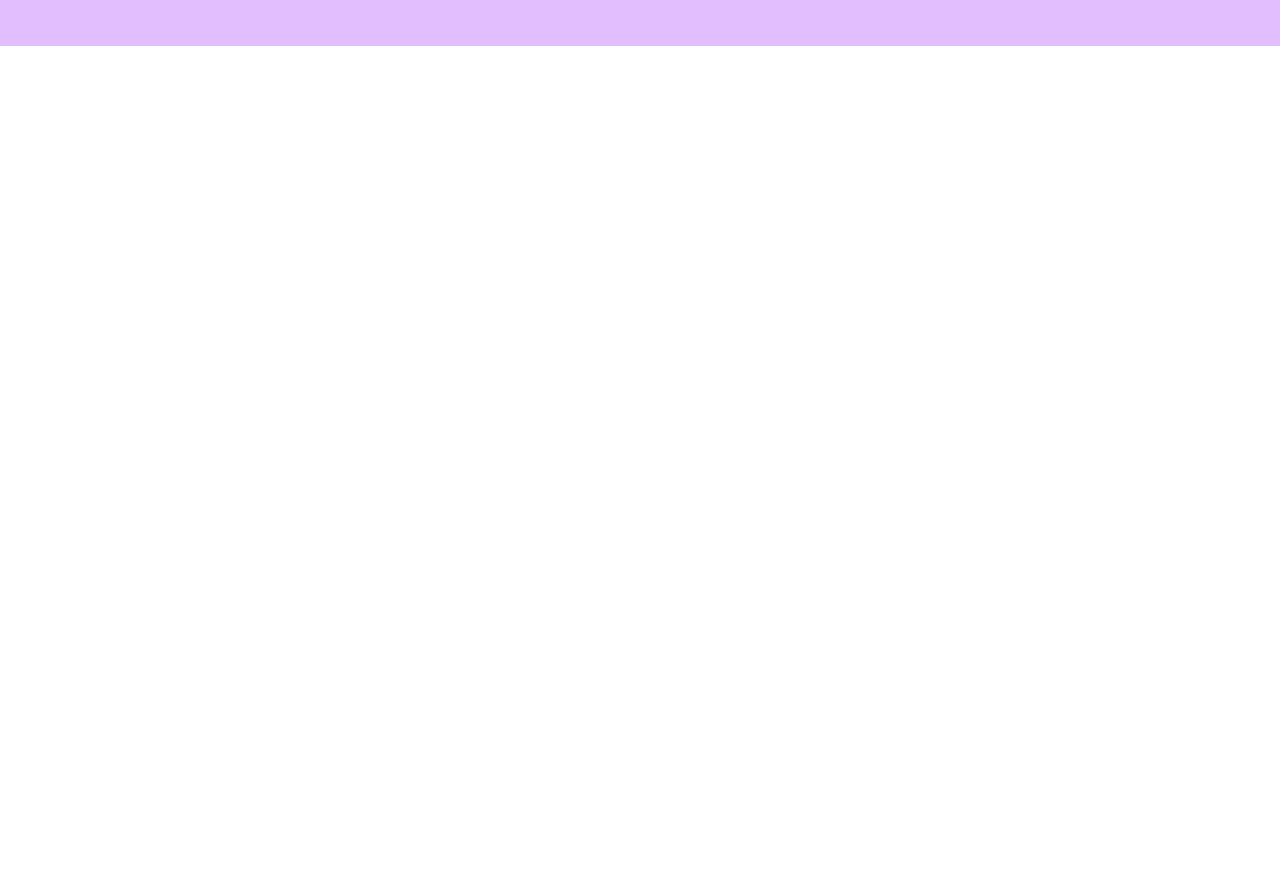
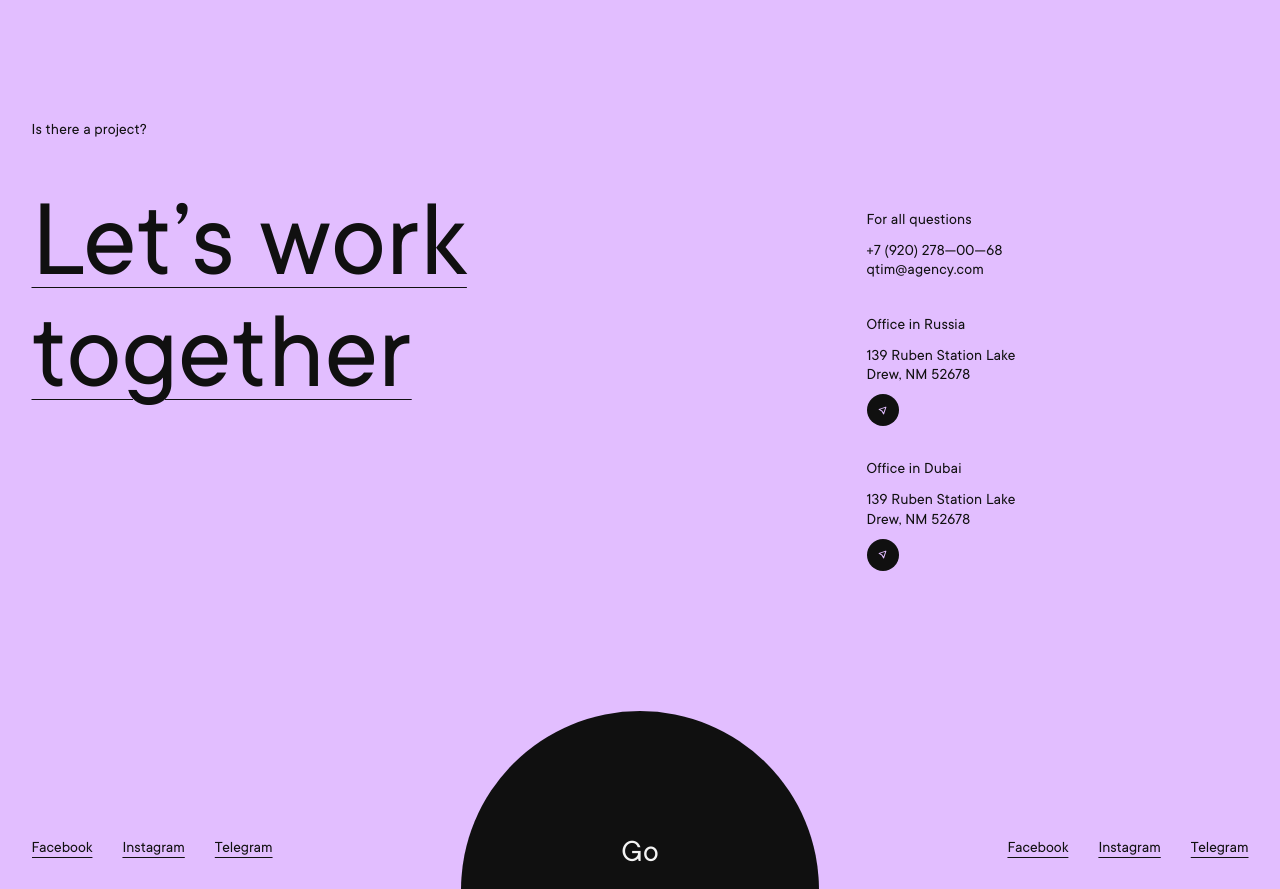
Before and after one commit to lazenyuk-dmitry/QTIM_TEST, a Nuxt app: page / in a window 1280 px wide. Shown: the part 140-1029 px from the top of the page. Before the commit the page ends 800 px from the top, so only its background shows below. Built offline with nearby package versions, Linux system fonts and the light colour scheme.

Commit message:
Create footer.

```diff
--- a/app.vue
+++ b/app.vue
@@ -1,9 +1,23 @@
 <template>
-  <div>
-    <AppHeader />
-    <main>
+  <div class="wrapper">
+    <AppHeader class="header" />
+    <main class="content">
       <NuxtPage />
     </main>
-    <AppFooter />
+    <AppFooter class="footer" />
   </div>
 </template>
+
+<style lang="scss" scoped>
+.wrapper {
+  display: flex;
+  flex-direction: column;
+  height: 100%;
+}
+.content {
+  flex: 1 0 auto;
+}
+.footer {
+  flex: 0 0 auto;
+}
+</style>
--- a/components/AppButton.vue
+++ b/components/AppButton.vue
@@ -1,11 +1,16 @@
 <template>
-  <button class="button" type="button" v-on="$listeners">
+  <button :class="['button', variant]" type="button" v-on="$listeners">
     <slot />
   </button>
 </template>
 
-<script setup>
+<script setup lang="ts">
+interface Props {
+  variant: string,
+}
 
+const props = defineProps<Props>();
+const { variant } = toRefs(props);
 </script>
 
 <style lang="scss" scoped>
@@ -25,5 +30,12 @@
   line-height: 1;
   text-align: center;
   color: #fff;
+
+  &.circle {
+    height: 32px;
+    width: 32px;
+    border-radius: 50%;
+    padding: 5px;
+  }
 }
 </style>
--- a/components/AppFooter.vue
+++ b/components/AppFooter.vue
@@ -1,7 +1,67 @@
 <template>
   <footer class="footer">
     <div class="container">
+      <div class="footer__main">
+        <div class="footer__big-text big-text">
+          <p class="big-text__title">Is there a project?</p>
+          <h5 class="big-text__caps">
+            Let’s work together
+          </h5>
+        </div>
+        <div class="footer__contacts contacts">
+          <div class="contacts__item">
+            <h6 class="contacts__title">
+              For all questions
+            </h6>
+            <p>
+              <a href="tel:+7920278—00—68">+7 (920) 278—00—68</a><br>
+              <a href="mailto:qtim@agency.com">qtim@agency.com</a>
+            </p>
+          </div>
+          <div class="contacts__item">
+            <h6 class="contacts__title">
+              Office in Russia
+            </h6>
+            <p>
+              139 Ruben Station Lake Drew, NM 52678
+            </p>
+            <p>
+              <AppButton variant="circle">
+                <AppIcon icon="triangle"/>
+              </AppButton>
+            </p>
+          </div>
+          <div class="contacts__item">
+            <h6 class="contacts__title">
+              Office in Dubai
+            </h6>
+            <p>
+              139 Ruben Station Lake Drew, NM 52678
+            </p>
+            <p>
+              <AppButton variant="circle">
+                <AppIcon icon="triangle"/>
+              </AppButton>
+            </p>
+          </div>
+        </div>
+      </div>
 
+      <div class="footer__bottom bottom-nav">
+        <nav class="bottom-nav__nav">
+          <a href="#">Facebook</a>
+          <a href="#">Instagram</a>
+          <a href="#">Telegram</a>
+        </nav>
+        <button class="bottom-nav__go" type="button">
+          <span>Go</span>
+        </button>
+        <nav class="bottom-nav__nav">
+          <a href="#">Facebook</a>
+          <a href="#">Instagram</a>
+          <a href="#">Telegram</a>
+        </nav>
+      </div>
     </div>
   </footer>
 </template>
@@ -12,7 +72,118 @@
 
 <style lang="scss" scoped>
 .footer {
-  padding: 44px 0 20px;
+  padding: 140px 0 0 0;
   background: #E2BEFF;
 }
+
+.footer__main {
+  display: flex;
+  justify-content: space-between;
+}
+
+.footer__big-text {
+  max-width: 464px;
+}
+
+.big-text {
+  font-size: 16px;
+  font-weight: 400;
+  letter-spacing: 0.01em;
+}
+.big-text__title {
+  margin: 0;
+}
+.big-text__caps {
+  font-size: 112px;
+  font-weight: 400;
+  line-height: 1;
+  text-decoration: underline;
+  text-decoration-thickness: 1px;
+  text-underline-offset: 13px;
+  margin: 55px 0 0 0;
+}
+
+.footer__contacts {
+  max-width: 152px;
+  margin: 90px 230px 0 100px;
+}
+
+.contacts {
+  font-size: 16px;
+  font-weight: 400;
+  letter-spacing: 0.01em;
+
+  p {
+    margin: 0;
+  }
+
+  p + p {
+    margin-top: 8px;
+  }
+
+  a {
+    color: inherit;
+    text-decoration: none;
+
+    &:hover {
+      text-decoration: underline;
+    }
+  }
+}
+.contacts__item {
+  & + & {
+    margin-top: 35px;
+  }
+}
+.contacts__title {
+  font-size: inherit;
+  font-weight: inherit;
+  letter-spacing: inherit;
+  margin: 0 0 12px 0;
+}
+
+.footer__bottom {
+  margin: 100px 0 0 0;
+}
+
+.bottom-nav {
+  display: flex;
+  justify-content: space-between;
+  align-items: flex-end;
+  overflow: hidden;
+  padding: 40px 0 0 0;
+}
+.bottom-nav__nav {
+  display: flex;
+  align-items: center;
+  gap: 0 30px;
+  font-size: 16px;
+  padding-bottom: 30px;
+
+  a {
+    color: inherit;
+    text-underline-offset: 5px;
+  }
+}
+.bottom-nav__go {
+  display: flex;
+  align-items: center;
+  justify-content: center;
+  width: 358px;
+  height: 358px;
+  background: #101010;
+  border-radius: 50%;
+  margin-bottom: -180px;
+  padding: 20px 20px 90px;
+  transition: .25s ease-in-out;
+
+  font-size: 32px;
+  font-weight: 400;
+  line-height: 1;
+  color: #F3F3F3;
+
+  &:hover {
+    transform: scale(1.1);
+  }
+}
 </style>
--- a/components/AppIcon.vue
+++ b/components/AppIcon.vue
@@ -23,5 +23,10 @@ const { icon } = toRefs(props);
     width: 24px;
     background-image: url("~/assets/icons/united_kingdom.svg");
   }
+  &.triangle {
+    height: 9px;
+    width: 9px;
+    background-image: url("~/assets/icons/triangle.svg");
+  }
 }
 </style>
--- a/styles/main.scss
+++ b/styles/main.scss
@@ -8,6 +8,12 @@ html {
   -webkit-box-sizing: border-box;
   -moz-box-sizing: border-box;
   box-sizing: border-box;
+}
+
+html,
+body,
+#__nuxt {
+  height: 100%;
 }
 
 *, *:before, *:after {
```
Also changed, not shown: assets/icons/triangle.svg (added).
